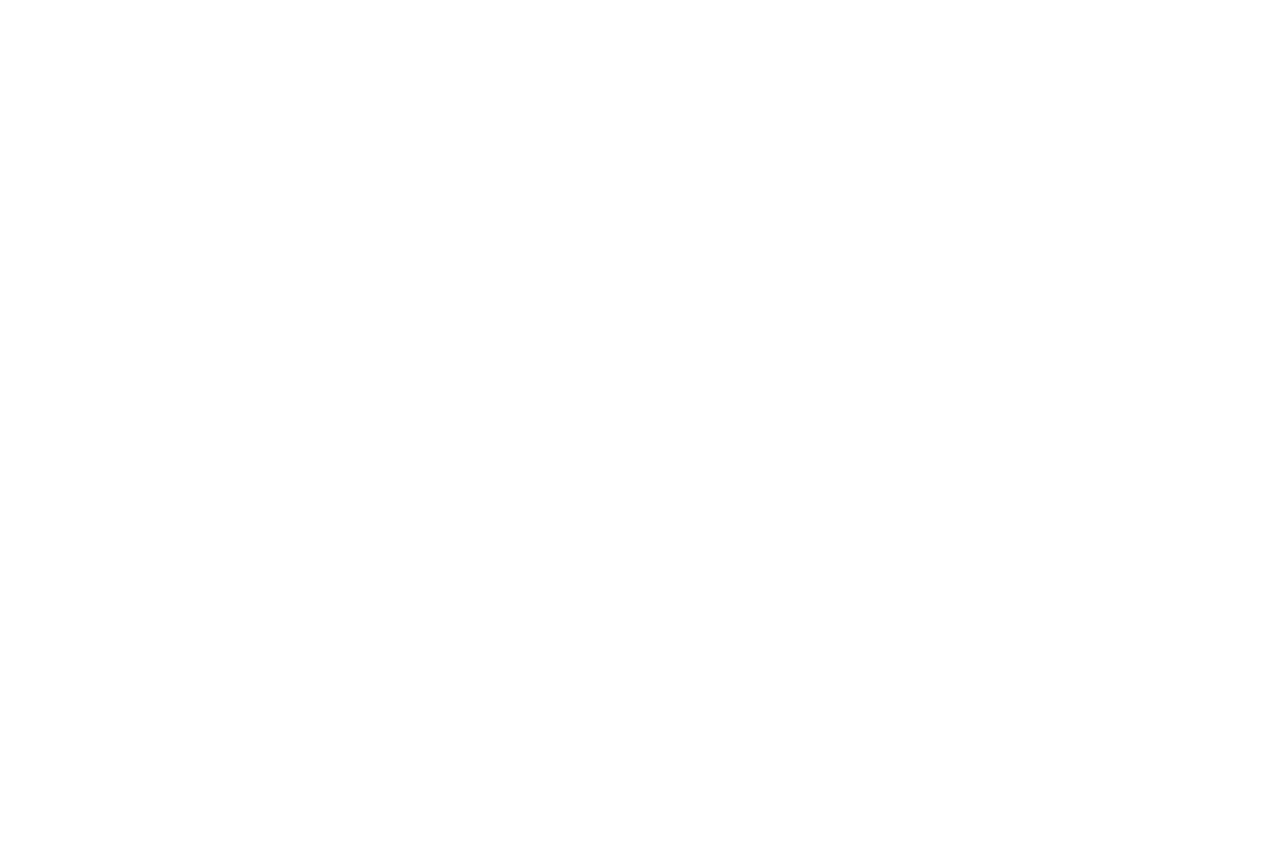
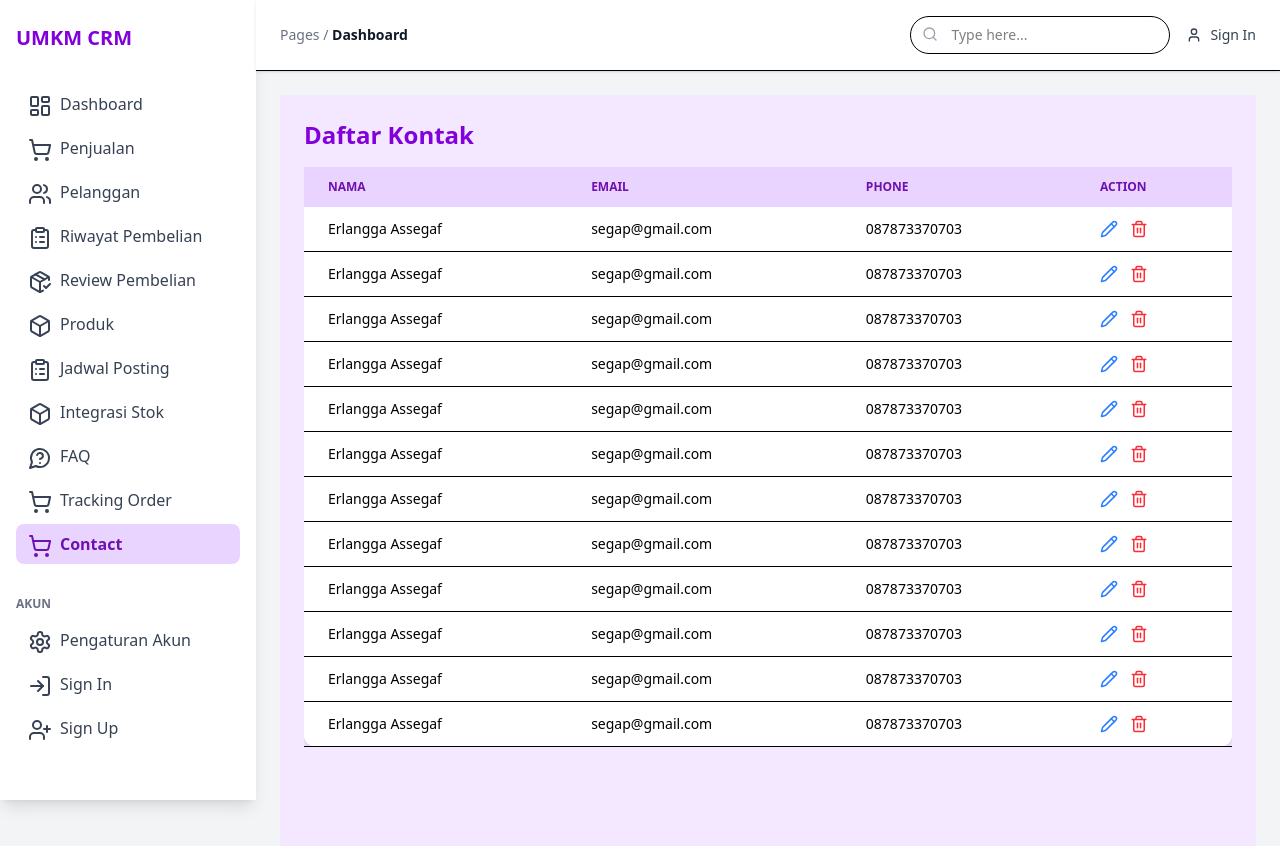
Before and after one commit to Aldigitgit/kelompok11, a React (Vite) app: page /kontak in a window 1280 px wide. Before the commit this address had no page. Shown: the top 846 px of the page. Before the commit the page ends 800 px from the top, so only its background shows below. Built offline with nearby package versions, Linux system fonts and the light colour scheme.

Commit message:
saya sudah menyelesaikan

```diff
--- a/package.json
+++ b/package.json
@@ -17,6 +17,7 @@
     "react-chartjs-2": "^5.3.0",
     "react-datepicker": "^8.4.0",
     "react-dom": "^19.1.0",
+    "react-icons": "^5.5.0",
     "react-router-dom": "^7.6.1",
     "recharts": "^2.15.3"
   },
--- a/src/App.jsx
+++ b/src/App.jsx
@@ -2,8 +2,7 @@
 import { Routes, Route } from 'react-router-dom';
 import MainLayout from "./components/MainLayout";
 
-// test
-
+// Pages
 import Dashboard from './pages/Dashboard.jsx';
 import SalesManagement from './pages/SalesManagement.jsx';
 import CustomerManagement from './pages/CustomerManagement.jsx';
@@ -16,7 +15,9 @@
 import ProductPage from './pages/Produk.jsx';
 import Penjadwalan from './pages/Penjadwalan.jsx';
 import IntegrasiStok from './pages/IntegrasiStok.jsx';
-import AuthPage from './pages/AuthPage.jsx'; // untuk login page
+import AuthPage from './pages/AuthPage.jsx';
+import ContactManagement from './pages/ContactManagement.jsx';
+
 
 function App() {
   return (
@@ -25,7 +26,7 @@
       <Route path="/auth" element={<AuthPage />} />
 
       {/* Halaman lain memakai MainLayout */}
-      <Route path="/" element={<MainLayout></MainLayout>}>
+      <Route path="/" element={<MainLayout />}>
         <Route index element={<Dashboard />} />
         <Route path="penjualan" element={<SalesManagement />} />
         <Route path="pelanggan" element={<CustomerManagement />} />
@@ -38,6 +39,7 @@
         <Route path="produk" element={<ProductPage />} />
         <Route path="penjadwalan" element={<Penjadwalan />} />
         <Route path="integrasi-stok" element={<IntegrasiStok />} />
+        <Route path="kontak" element={<ContactManagement />} /> {/* ✅ Tambahkan ini */}
       </Route>
     </Routes>
   );
--- a/src/Components/Sidebar.jsx
+++ b/src/Components/Sidebar.jsx
@@ -25,6 +25,7 @@
   { name: 'Integrasi Stok', icon: <Box />, path: '/integrasi-stok' },
   { name: 'FAQ', icon: <MessageCircleQuestion />, path: '/faq' },
   { name: 'Tracking Order', icon: <ShoppingCart />, path: '/tracking' },
+  { name: 'Contact', icon: <ShoppingCart />, path: '/kontak' },
 ]
 
 const accountItems = [
--- /dev/null
+++ b/src/pages/ContactManagement.jsx
@@ -0,0 +1,47 @@
+import React from 'react';
+import { Pencil, Trash2 } from 'lucide-react';
+
+const dummyContacts = Array(12).fill({
+  nama: "Erlangga Assegaf",
+  email: "segap@gmail.com",
+  phone: "087873370703",
+});
+
+export default function ContactManagement() {
+  return (
+    <div className="p-6 bg-purple-100 min-h-screen font-sans">
+      <h1 className="text-2xl font-bold text-purple-700 mb-4">Daftar Kontak</h1>
+      <div className="overflow-x-auto">
+        <table className="w-full text-sm text-left bg-white rounded-xl shadow-md">
+          <thead className="text-xs text-purple-800 uppercase bg-purple-200">
+            <tr>
+              <th className="px-6 py-3">Nama</th>
+              <th className="px-6 py-3">Email</th>
+              <th className="px-6 py-3">Phone</th>
+              <th className="px-6 py-3">Action</th>
+            </tr>
+          </thead>
+          <tbody>
+            {dummyContacts.map((contact, index) => (
+              <tr key={index} className="border-b hover:bg-purple-50">
+                <td className="px-6 py-3">{contact.nama}</td>
+                <td className="px-6 py-3">{contact.email}</td>
+                <td className="px-6 py-3">{contact.phone}</td>
+                <td className="px-6 py-3">
+                  <div className="flex items-center gap-3">
+                    <button className="text-blue-500 hover:text-blue-700">
+                      <Pencil size={18} />
+                    </button>
+                    <button className="text-red-500 hover:text-red-700">
+                      <Trash2 size={18} />
+                    </button>
+                  </div>
+                </td>
+              </tr>
+            ))}
+          </tbody>
+        </table>
+      </div>
+    </div>
+  );
+}
```
Also changed, not shown: 1 other file (tests, documents, lock files or other folders).
